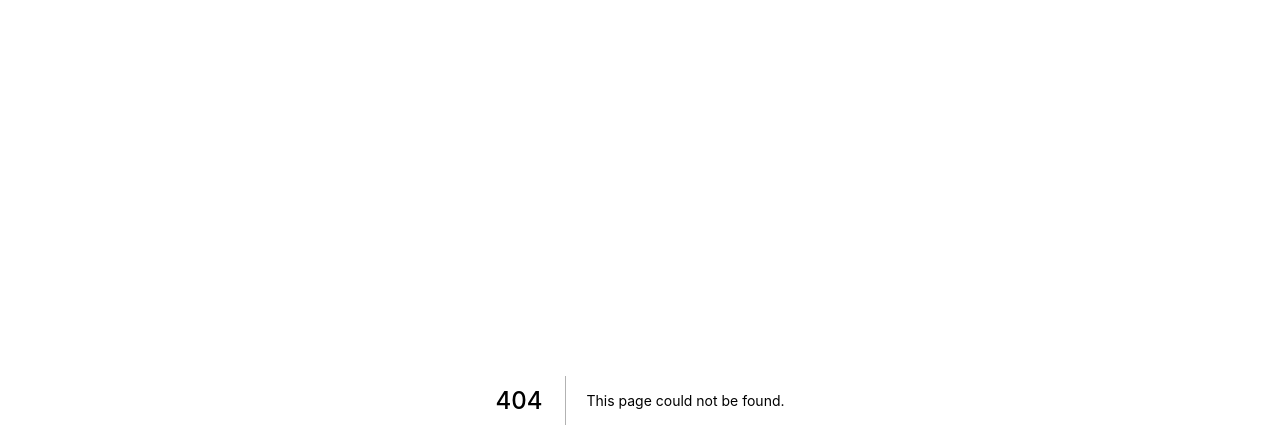
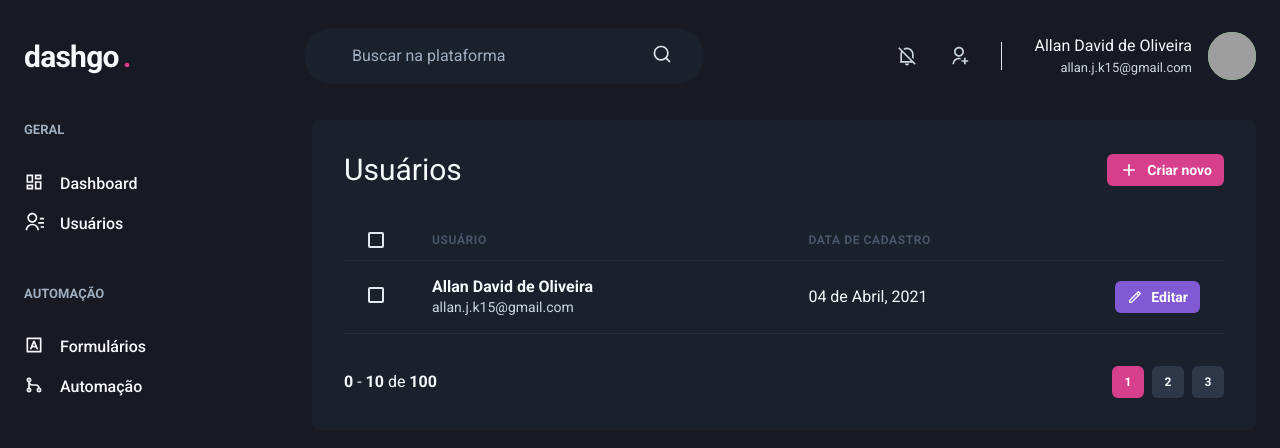
Before and after one commit to allandav1d/dashgo, a Next.js app: page /users in a window 1280 px wide. Before the commit this address had no page. Shown: the top 448 px of the page. Built offline with nearby package versions, Linux system fonts and the light colour scheme; grey boxes are pictures that could not be loaded.

Commit message:
Controle de usuários

```diff
--- /dev/null
+++ b/src/components/Pagination.tsx
@@ -0,0 +1,53 @@
+import { Box, Button, Stack } from "@chakra-ui/react";
+import React from "react";
+
+export function Pagination() {
+
+  return (
+    <Stack
+      direction='row'
+      mt='8'
+      justify='space-between'
+      align='center'
+      spacing='6'
+    >
+      <Box>
+        <strong>0</strong> - <strong>10</strong> de <strong>100</strong>
+      </Box>
+      <Stack direction='row' spacing='2'>
+        <Button
+          size='sm'
+          fontSize='xs'
+          w='4'
+          colorScheme='pink'
+          disabled
+          _disabled={{
+            bgColor: 'pink.500',
+            cursor: 'default'
+          }}
+        >
+          1
+        </Button>
+
+        <Button
+          size='sm'
+          fontSize='xs'
+          w='4'
+          bgColor='gray.700'
+          _hover={{ bgColor: 'gray.500' }}
+        >
+          2
+        </Button>
+        <Button
+          size='sm'
+          fontSize='xs'
+          w='4'
+          bgColor='gray.700'
+          _hover={{ bgColor: 'gray.500' }}
+        >
+          3
+        </Button>
+      </Stack>
+    </Stack>
+  )
+}
--- /dev/null
+++ b/src/pages/users/index.tsx
@@ -0,0 +1,79 @@
+import { Box, Button, Checkbox, Flex, Heading, Icon, Table, Tbody, Td, Th, Thead, Tr, Text } from "@chakra-ui/react";
+import React from "react";
+import { RiAddLine, RiPencilLine } from "react-icons/ri";
+import { Header } from "../../components/Header";
+import { Pagination } from "../../components/Pagination";
+import { Sidebar } from "../../components/Sidebar";
+
+export default function UserList() {
+
+  return (
+    <Box>
+      <Header />
+
+      <Flex w='100%' my='6' maxWidth={1480} mx='auto' px='6'>
+        <Sidebar />
+
+        <Box flex='1' borderRadius={8} bg='gray.800' p='8'>
+          <Flex mb='8' justify="space-between" align="center">
+            <Heading size='lg' fontWeight='normal'>Usuários</Heading>
+
+            <Button
+              as='a'
+              size='sm'
+              fontSize='sm'
+              colorScheme='pink'
+              leftIcon={<Icon as={RiAddLine} fontSize='20' />}
+            >
+              Criar novo
+            </Button>
+          </Flex>
+
+          <Table colorScheme='whiteAlpha'>
+            <Thead>
+              <Tr>
+                <Th px='6' color='gray.300' width='8'>
+                  <Checkbox colorScheme='pink' />
+                </Th>
+                <Th>Usuário</Th>
+                <Th>Data de cadastro</Th>
+                <Th w='8'></Th>
+              </Tr>
+            </Thead>
+            <Tbody>
+              <Tr>
+                <Td px='6'>
+                  <Checkbox colorScheme='pink' />
+                </Td>
+                <Td>
+                  <Box>
+                    <Text fontWeight='bold'> Allan David de Oliveira</Text>
+                    <Text fontSize='sm' color='gray.300'> allan.j.k15@gmail.com</Text>
+                  </Box>
+                </Td>
+                <Td>
+                  04 de Abril, 2021
+                </Td>
+                <Td>
+                  <Button
+                    as='a'
+                    size='sm'
+                    fontSize='sm'
+                    colorScheme='purple'
+                    leftIcon={<Icon as={RiPencilLine} fontSize='16' />}
+                  >
+                    Editar
+                  </Button>
+                </Td>
+              </Tr>
+            </Tbody>
+
+          </Table>
+
+          <Pagination />
+        </Box>
+
+      </Flex>
+    </Box>
+  )
+}
```
Also changed, not shown: src/pages/users/create.tsx (added, +45 -0 lines).
